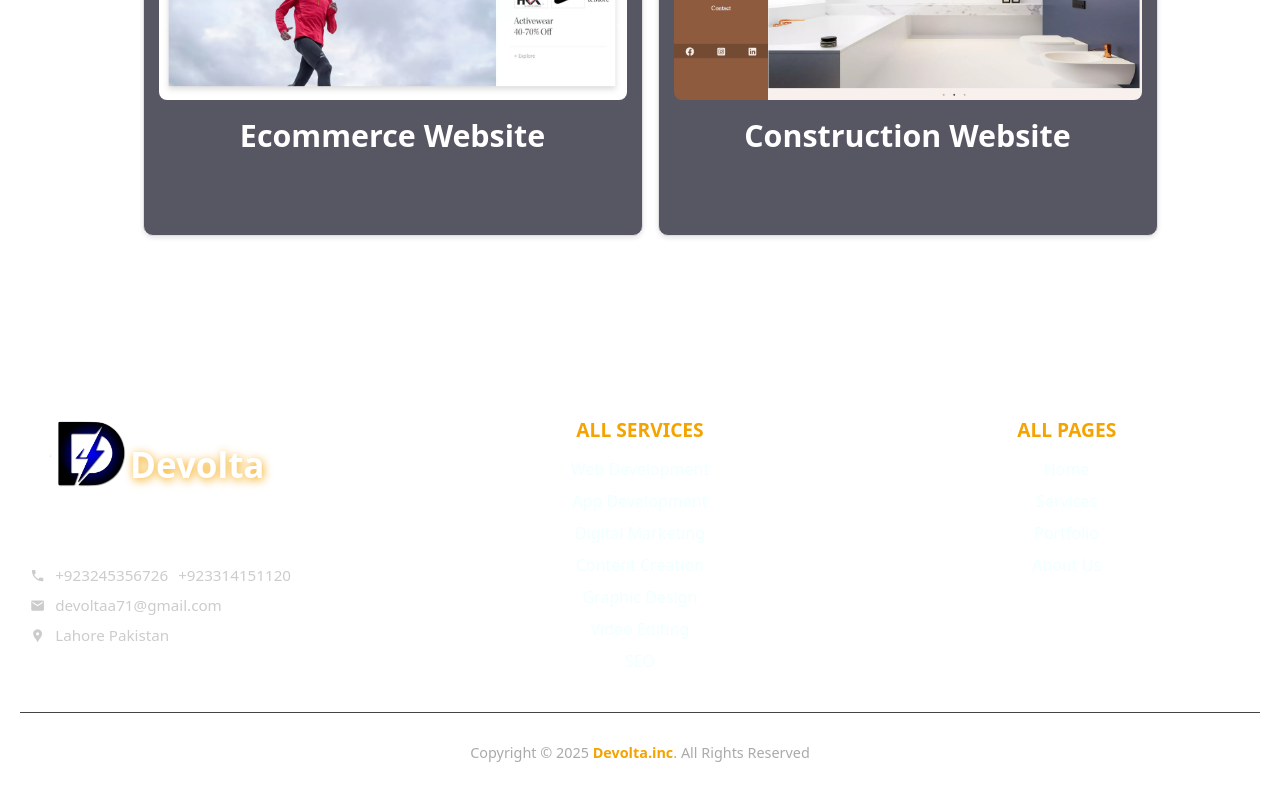
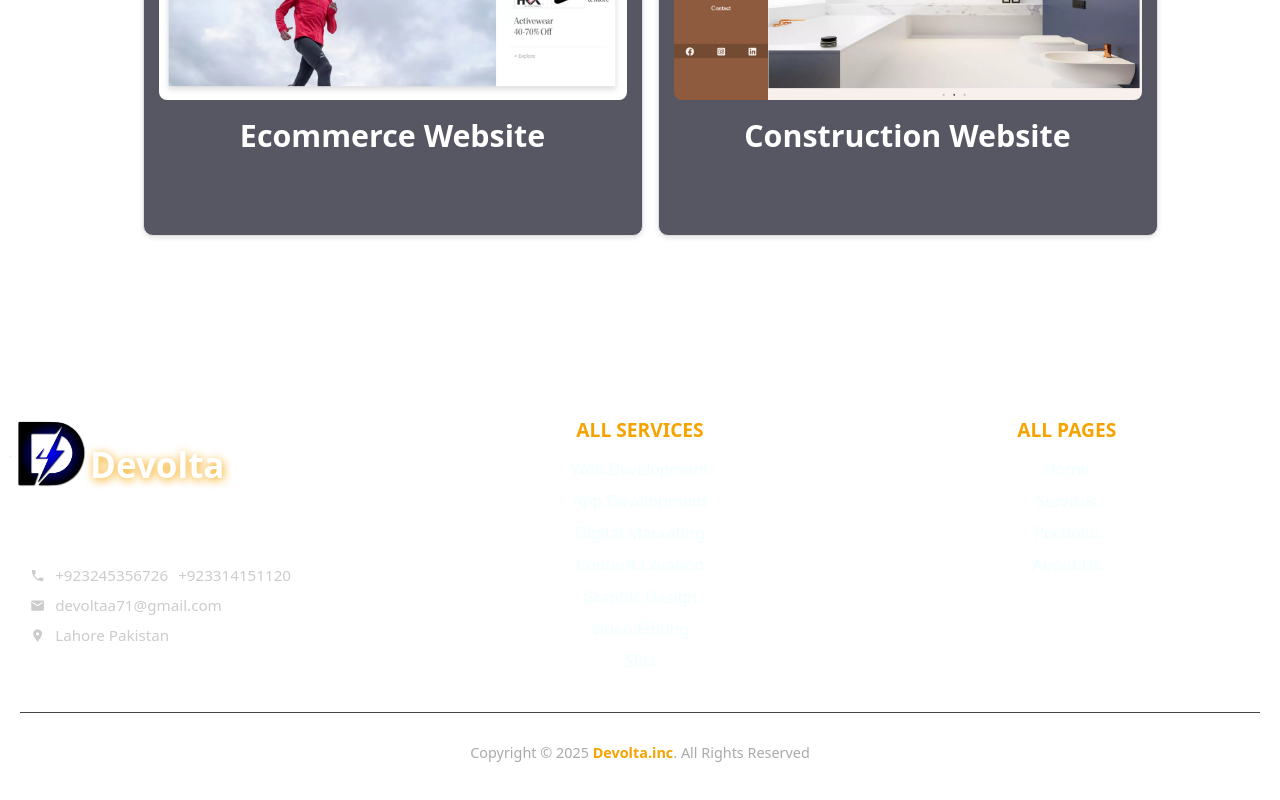
Before and after one commit to SyedMohammadArham/Devolta, a React (Create React App) app: page /portfolio in a window 1280 px wide. Shown: the part 1614-2414 px from the top of the page. Built offline with nearby package versions, Linux system fonts and the light colour scheme.

Commit message:
Updated portfolio and styles

```diff
--- a/src/Components/Footer.css
+++ b/src/Components/Footer.css
@@ -50,6 +50,7 @@
 .footer-logo {
     width: 70px;
     margin-bottom: 20px;
+    margin-left: -40px;
 }
 
 .footer-socials {
```
